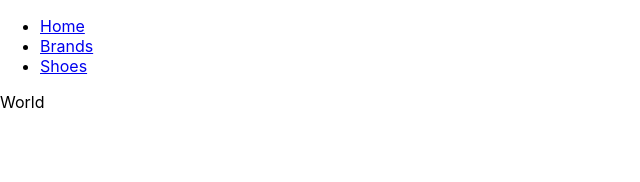
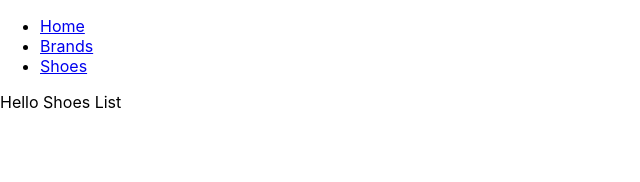
Before and after one commit to mmtakeuchi/shoein-frontend, a React (Create React App) app: page /shoes in a window 1280 px wide. Shown: the top 182 px of the page, without its empty margins (0-640 px from the left). Built offline with nearby package versions, Linux system fonts and the light colour scheme; no server answers.

Commit message:
render ShoesList

```diff
--- /dev/null
+++ b/src/components/shoes/ShoesList.js
@@ -0,0 +1,11 @@
+import React from 'react'
+
+const ShoesList = (props) => {
+    return (
+        <div>
+            Hello Shoes List
+        </div>
+    )
+}
+
+export default ShoesList;
--- a/src/containers/ShoesContainer.js
+++ b/src/containers/ShoesContainer.js
@@ -2,7 +2,7 @@ import React, { Component } from 'react'
 import { connect } from 'react-redux'
 import {Switch, Route} from 'react-router-dom'
 import { getShoes } from '../actions/shoeActions'
-// import ShoesList from '../components/shoes/ShoesList'
+import ShoesList from '../components/shoes/ShoesList'
 // import Shoe from '../components/shoes/Shoe'
 
 export class ShoesContainer extends Component {
@@ -15,7 +15,7 @@ export class ShoesContainer extends Component {
         console.log(this.props.shoes.shoes)
         return (
             <div>
-                World
+                <Route exact path="/shoes" render={(props) => <ShoesList {...props} shoes={this.props.shoes.shoes}/>} />
             </div>
         )
     }
```
